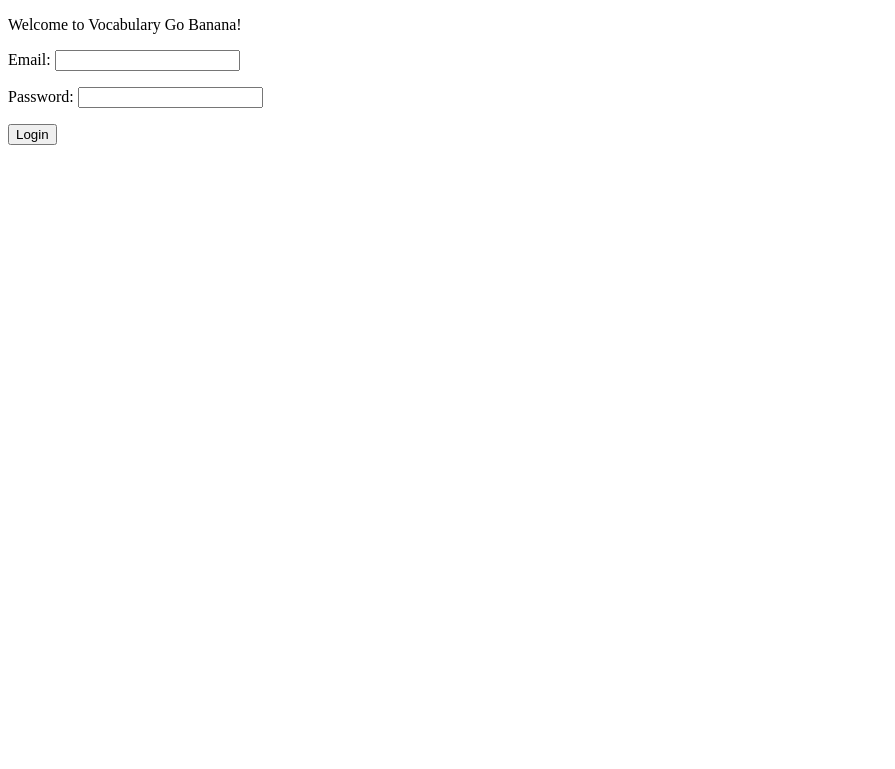
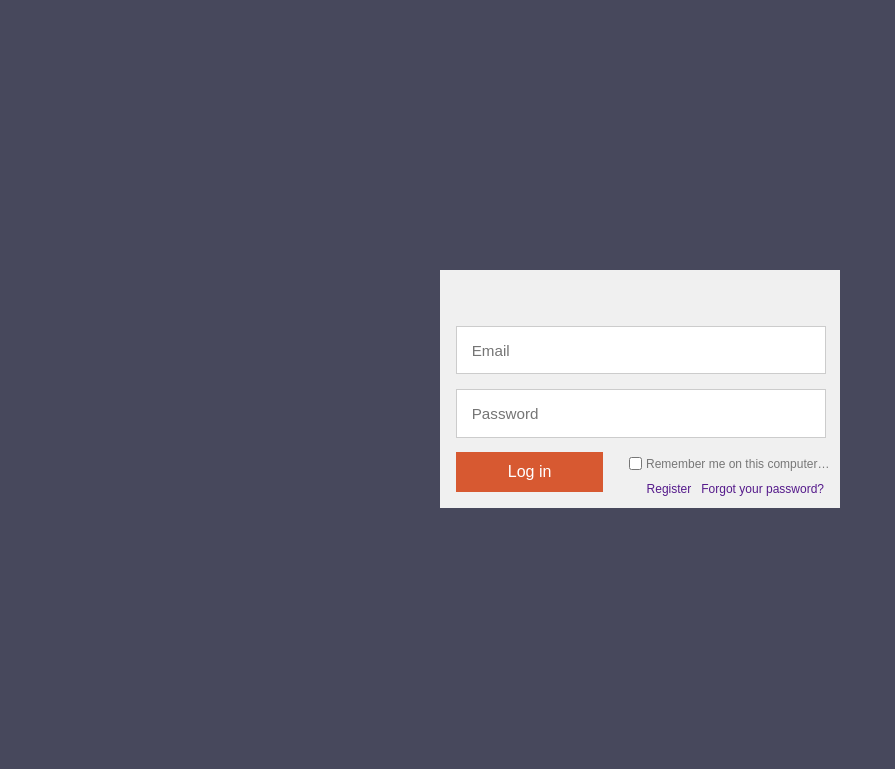
Before and after one commit to thomaszhwang/vocabulary, a PHP site: page /login.php in a window 1280 px wide. Shown: the top 769 px of the page, without its empty margins (0-895 px from the left). Run offline with PHP 8.4, Linux system fonts and the light colour scheme.

Commit message:
login php

```diff
--- a/login.php
+++ b/login.php
@@ -10,27 +10,32 @@ if(isset($_POST['submitted'])) {
 <head>
     <meta charset="utf-8" />
     <title>Login</title>
+    <link type="text/css" rel="stylesheet" href="css/login.css"/>
 </head>
+
 <body>
     <?PHP
         echo $u->err_msg;
     ?>
-    <div>
-        <p>Welcome to Vocabulary Go Banana!</p>
-        <form method="post" action="login.php">
-            <input type='hidden' name='submitted' id='submitted' value='1'/>
-            <p>
-                <label for="login">Email:</label>
-                <input type="text" name="user_email" value="">
-            </p>
-            <p>
-                <label for="password">Password:</label>
-                <input type="password" name="password" value="">
-            </p>
-            <p>
-                <button type="submit">Login</button>
-            </p>
-        </form>
+    <div id="login">
+
+    <form method="post" action="login.php">
+        <input type="hidden" name='submitted' id='submitted' value='1'/>
+        <input type="email" placeholder="Email" name="user_email"/>
+        <input type="password" placeholder="Password" name="password"/>
+        <div id="three-things">
+        <input id="submit" type="submit" value="Log in" />
+
+        <label>
+         <input id="remember_me" type="checkbox" name="remember_me"></input>
+            <p id="keep-box">Remember me on this computer…<p>
+            <a class="style-f" href="">Forgot your password?</a>
+            <a class="style-f" href="">Register</a>
+        </label>
+        </div>
+    </form>
+
+
     </div>
 </body>
 </html>
```
